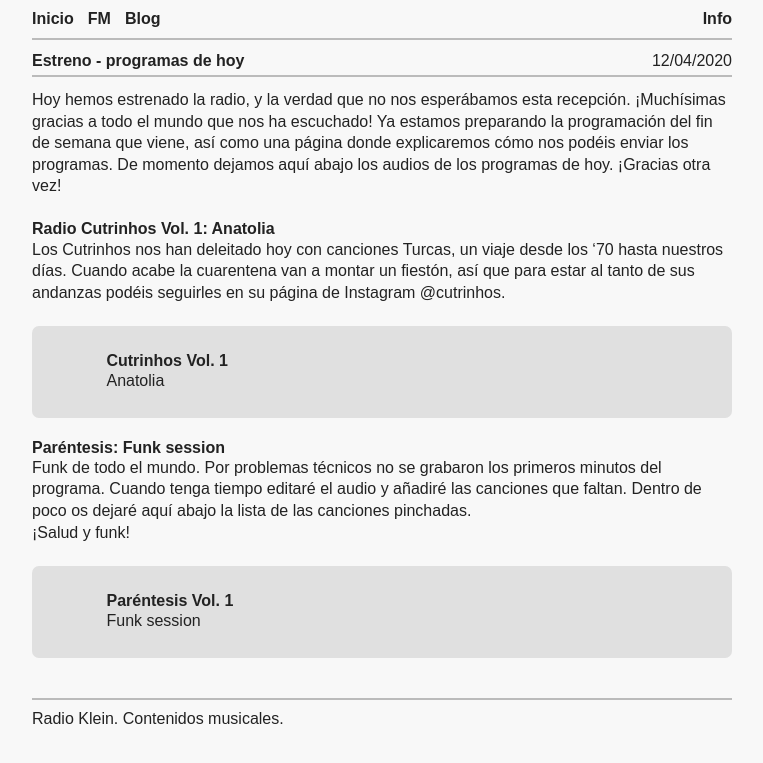
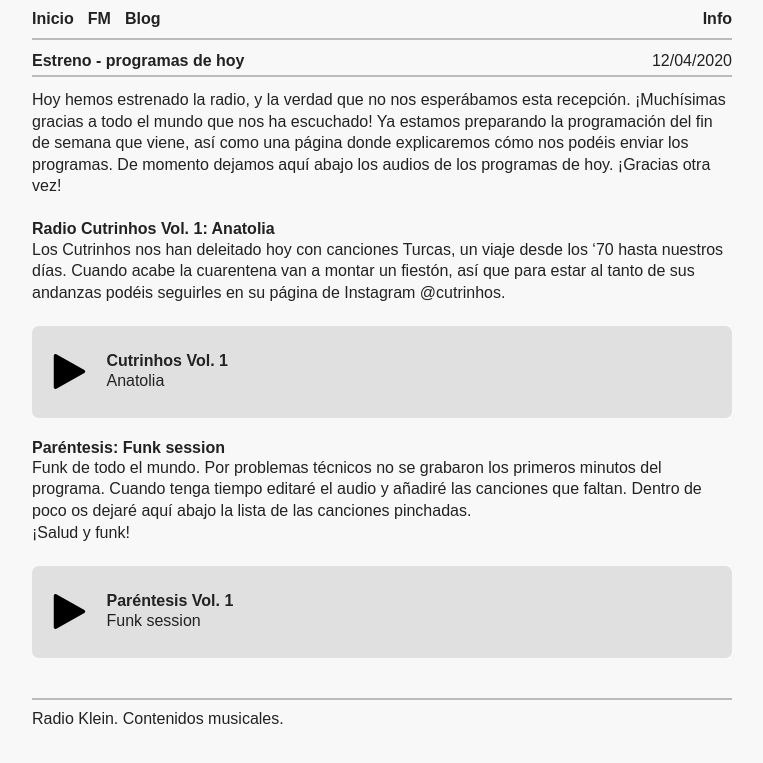
Before and after one commit to haztecaso/radio-klein, a Jekyll site: the page built from _posts/2020-04-12-estreno.md, in a window 1280 px wide. Shown: the top 763 px of the page, without its empty margins (258-1021 px from the left). Built offline with Jekyll 4.4.1, drawn with Linux system fonts in a browser that asks for light colours.

Commit message:
Automated commit

```diff
--- a/assets/css/styles.css
+++ b/assets/css/styles.css
@@ -75,7 +75,7 @@ th, td {
 .player .amplitude-play-pause{
     position:relative;
     display:inline-block;
-    background:url("play.svg");
+    background:url("../play.svg");
     background-repeat:no-repeat;
     background-position:center;
     width:35px;
@@ -84,7 +84,7 @@ th, td {
     margin-right:15px;
     cursor:pointer;
 }
-.player .amplitude-playing{ background:url("pause.svg"); background-repeat:no-repeat; background-position:center; }
+.player .amplitude-playing{ background:url("../pause.svg"); background-repeat:no-repeat; background-position:center; }
 .player .data {display: inline-block; }
 .player .data span { display:block; margin-bottom:2px; width:100%; }
 .player .data .title{font-weight:bold;}
```
